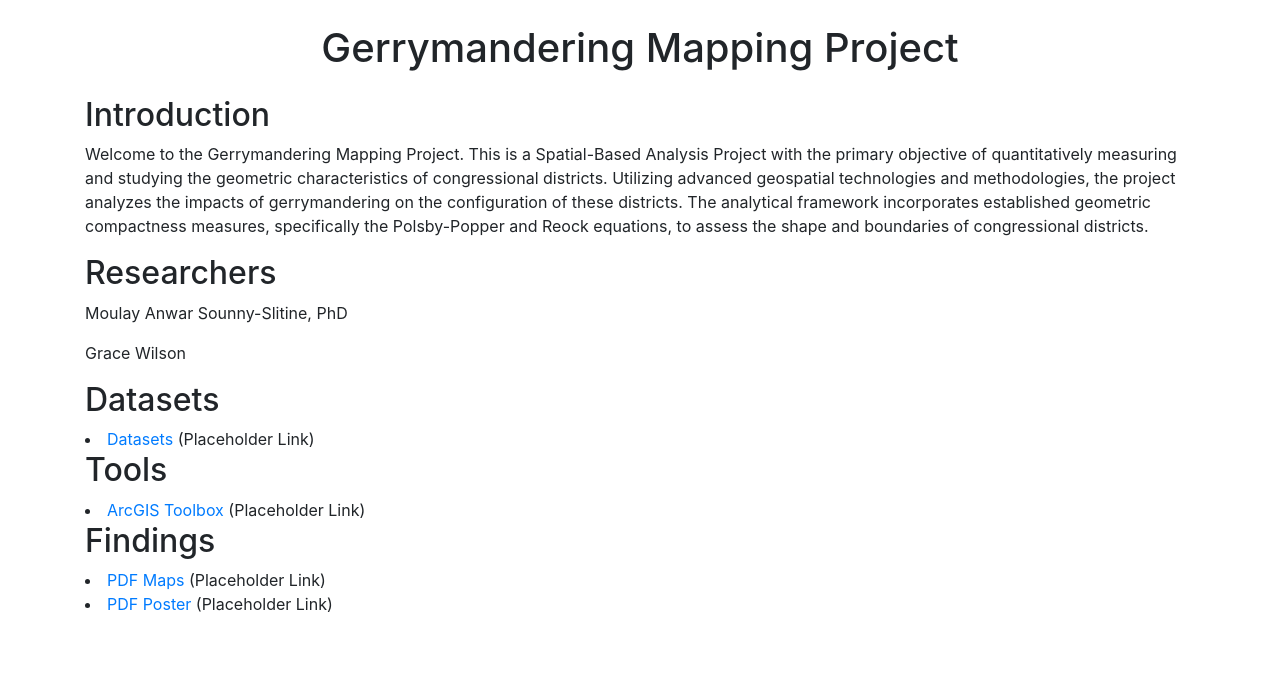
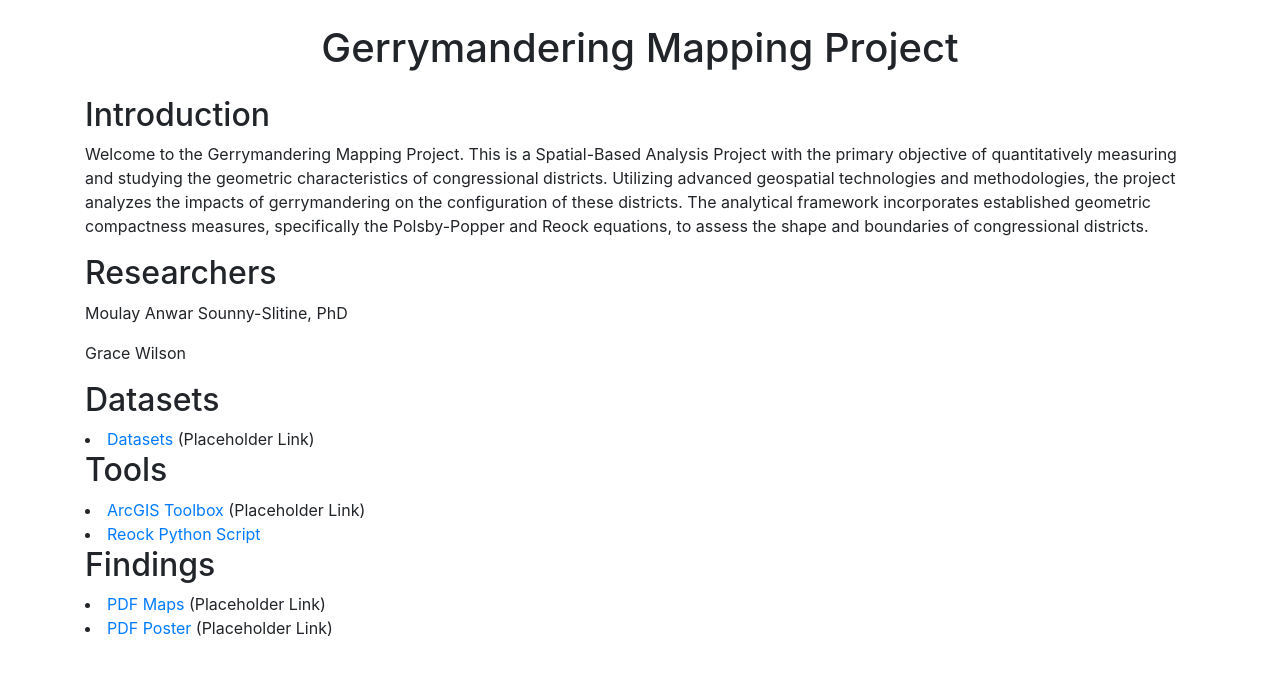
Before and after one commit to sounny/gerry, a plain HTML site: page index.html in a window 1280 px wide. Drawn offline with nearby package versions, Linux system fonts and the light colour scheme.

Commit message:
Update index.html

```diff
--- a/index.html
+++ b/index.html
@@ -24,6 +24,7 @@
 
         <h2>Tools</h2>
         <li><a href="#toolbox">ArcGIS Toolbox</a> (Placeholder Link)</li>
+        <li><a href="https://github.com/sounny/gerry/blob/main/reock.py">Reock Python Script</a></li>
 
         <h2>Findings</h2>
             <li><a href="#maps">PDF Maps</a> (Placeholder Link)</li>
```
